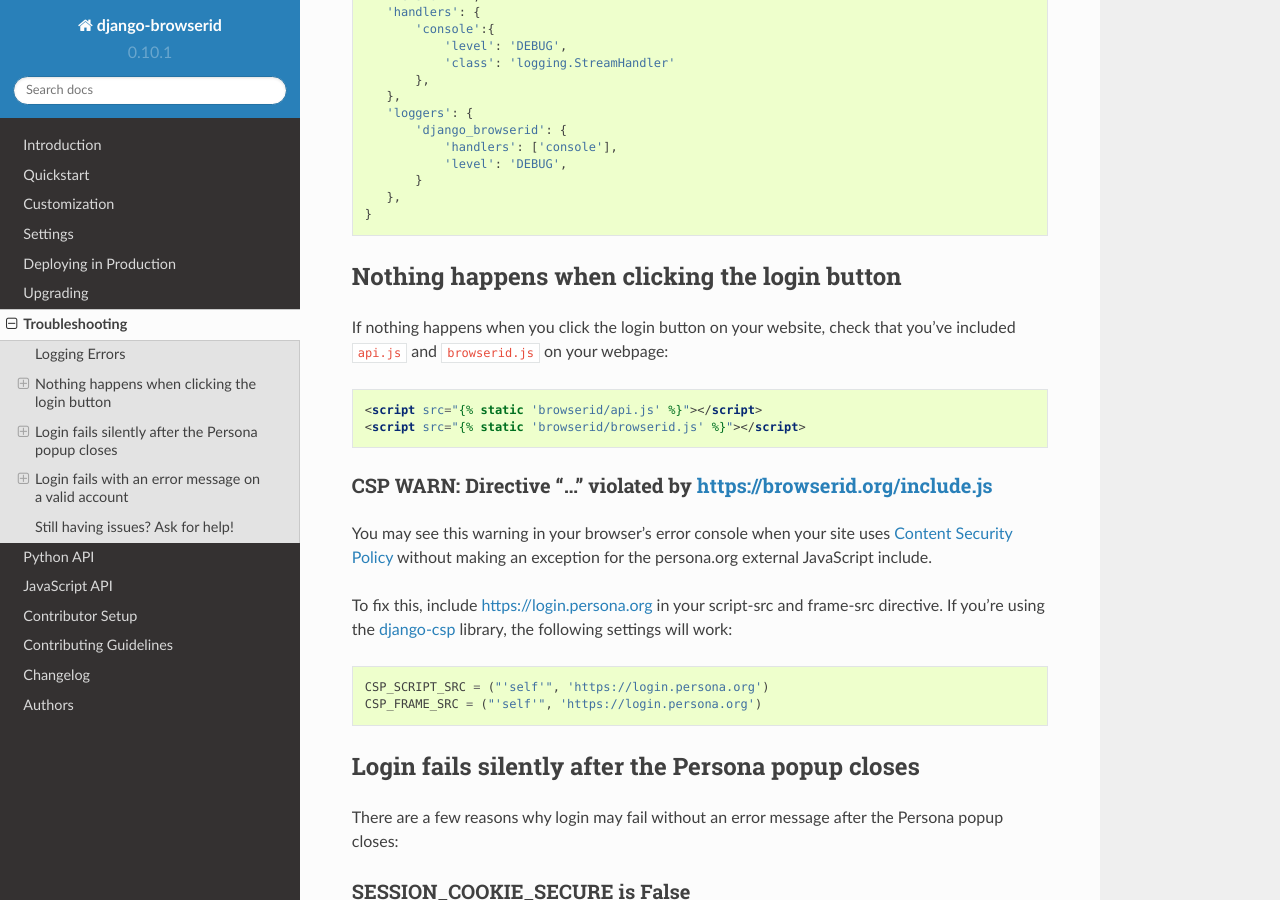
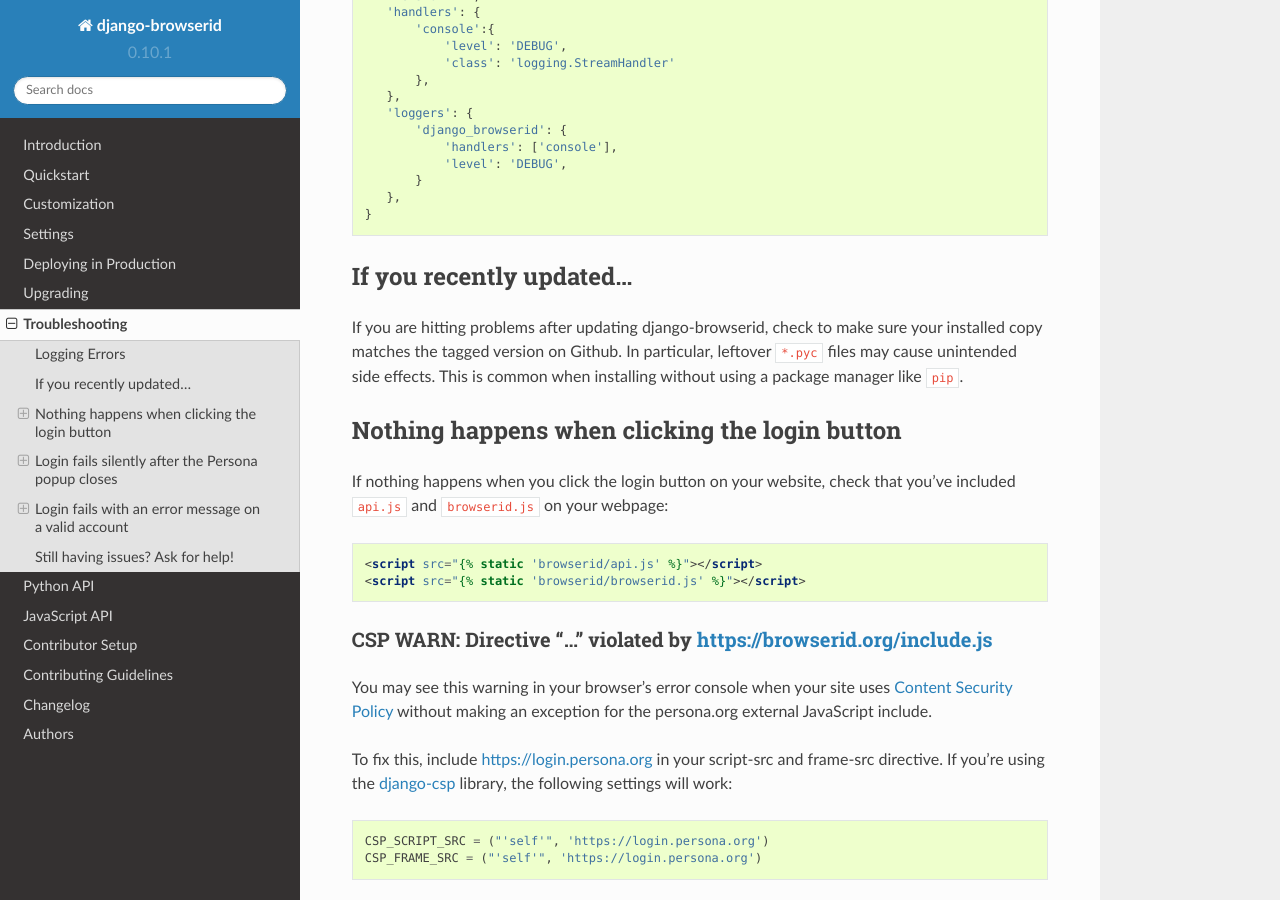
Before and after one commit to mozilla/django-browserid, a Sphinx documentation site: the page built from docs/user/troubleshooting.rst, in a window 1280 px wide and 900 px high, scrolled down 427 px. Built offline with Sphinx 7.4.7 and the Read the Docs theme 2.0.0, drawn with Linux system fonts in a browser that asks for light colours.

Commit message:
Fix #243: Document removal of context processor.
Also adds a small reminder to Troubleshooting about leftover pyc files.

```diff
--- a/docs/user/troubleshooting.rst
+++ b/docs/user/troubleshooting.rst
@@ -27,6 +27,14 @@ a sample config that will log messages from django-browserid to the console:
            }
        },
     }
+
+
+If you recently updated...
+--------------------------
+If you are hitting problems after updating django-browserid, check to make sure
+your installed copy matches the tagged version on Github. In particular,
+leftover ``*.pyc`` files may cause unintended side effects. This is common when
+installing without using a package manager like ``pip``.
 
 
 Nothing happens when clicking the login button
--- a/docs/user/upgrading.rst
+++ b/docs/user/upgrading.rst
@@ -33,6 +33,10 @@ your site up to the latest and greatest!
           (r'', include('django_browserid.urls')),
           # ...
       )
+
+- Remove ``django_browserid.context_processors.browserid`` from your
+  ``TEMPLATE_CONTEXT_PROCESSORS`` setting, as the context processor no longer
+  exists.
 
 - ``browserid.js`` has been split into ``api.js``, which contains just the
   JavaScript API, and ``browserid.js``, which contains the sample code for
```
